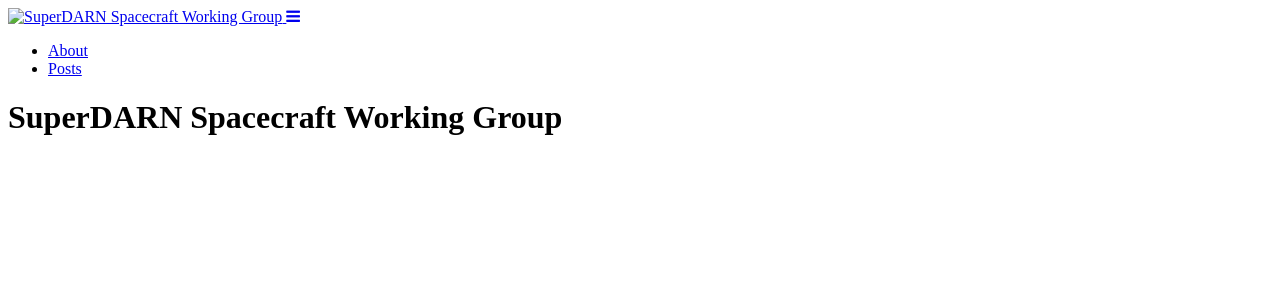
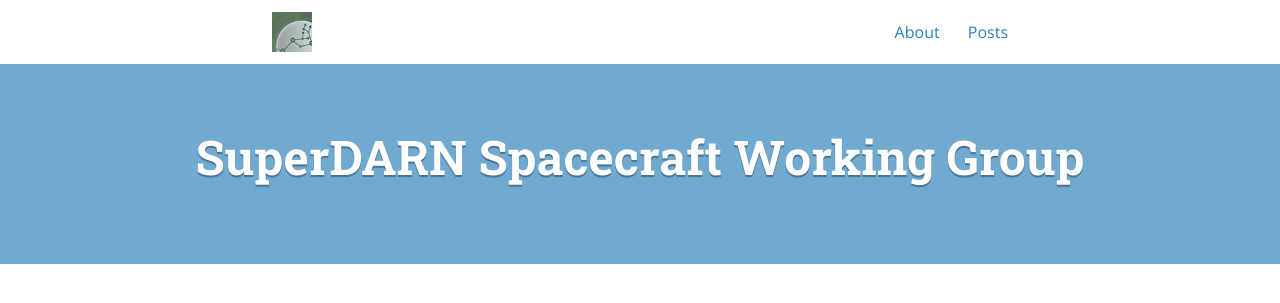
Before and after one commit to SuperDARN/spacecraft-wg-pages, a Jekyll site: the page built from index.html, in a window 1280 px wide. Shown: the top 303 px of the page. Built offline with Jekyll 4.4.1, drawn with Linux system fonts in a browser that asks for light colours; nearby versions of some CDN libraries; the list of posts is cut into pages by our own code.

```diff
--- a/_config.yml
+++ b/_config.yml
@@ -23,7 +23,7 @@ description: >- # this means to ignore newlines until "baseurl:"
 # Base URL of site (i.e. /blog). It should always start with a slash,
 # and never end with a slash. Set it to a blank value if hosting at the
 # root of your server.
-baseurl: "spacecraft-wg-pages" # the subpath of your site, e.g. /blog/
+baseurl: "/spacecraft-wg-pages" # the subpath of your site, e.g. /blog/
 url: "" # the base hostname & protocol for your site
 # cover: "/assets/header_image.jpg"
 logo: "/assets/logo.png"
```
